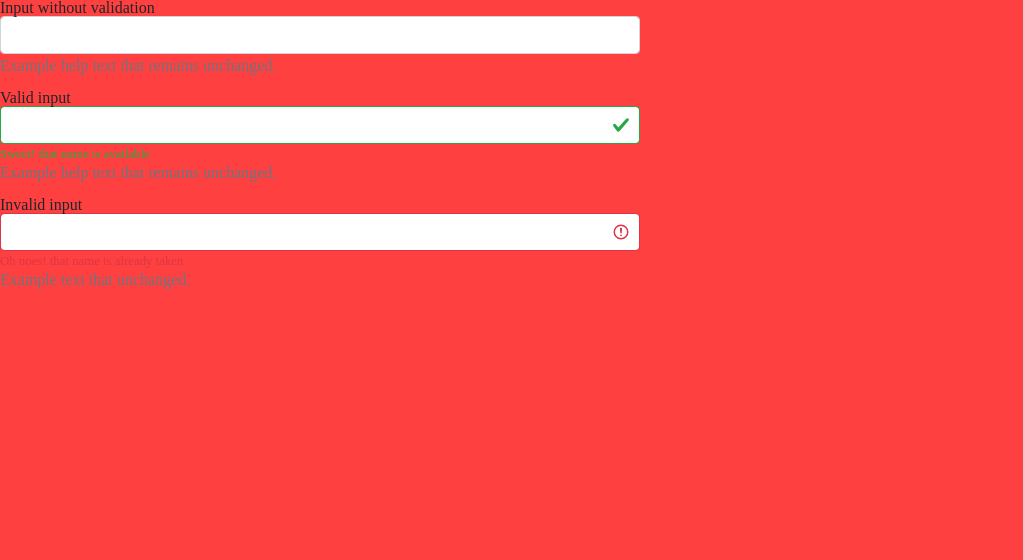
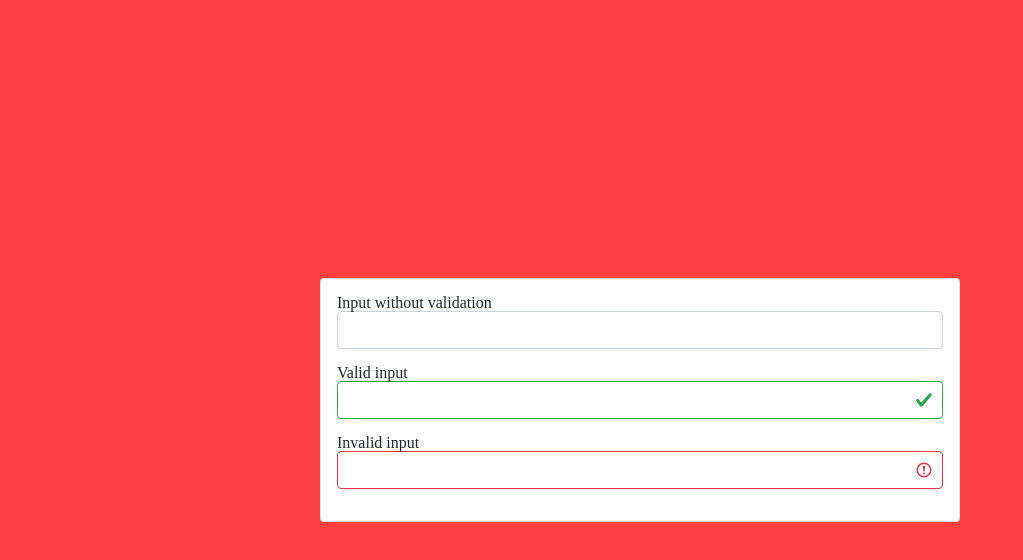
Before and after one commit to lourencovitor/learning-english, a React (Create React App) app: page / in a window 1280 px wide. Shown: the top 560 px of the page, without its empty margins (0-1023 px from the left). Built offline with nearby package versions, Linux system fonts and the light colour scheme.

Commit message:
create component of Card

```diff
--- /dev/null
+++ b/src/components/Card/index.jsx
@@ -0,0 +1,11 @@
+/* eslint-disable react/prop-types */
+import React from 'react';
+import {
+  Card,
+} from 'reactstrap';
+
+export default ({ children, className }) => (
+  <Card className={`${className} p-3`}>
+    {children}
+  </Card>
+);
--- a/src/pages/Auth/index.css
+++ b/src/pages/Auth/index.css
@@ -0,0 +1,8 @@
+
+.main{
+    width: 100%;
+    height: 100%;
+    display: flex;
+    justify-content: center;
+    align-items: center;
+}
--- a/src/pages/Auth/index.jsx
+++ b/src/pages/Auth/index.jsx
@@ -1,31 +1,29 @@
 import React from 'react';
 import {
-  Form, FormGroup, Label, Input, FormFeedback, FormText,
+  Form, FormGroup, Label, Input,
 } from 'reactstrap';
+import Card from '../../components/Card';
+import './index.css';
 
 const Auth = () => (
-  <>
-    <Form className="w-50">
+  <div className="main">
+    <Card className="w-50">
+      <Form>
         <FormGroup>
           <Label for="exampleEmail">Input without validation</Label>
           <Input />
-        <FormFeedback>You will not be able to see this</FormFeedback>
-        <FormText>Example help text that remains unchanged.</FormText>
         </FormGroup>
         <FormGroup>
           <Label for="exampleEmail">Valid input</Label>
           <Input valid />
-        <FormFeedback valid>Sweet! that name is available</FormFeedback>
-        <FormText>Example help text that remains unchanged.</FormText>
         </FormGroup>
         <FormGroup>
           <Label for="examplePassword">Invalid input</Label>
           <Input invalid />
-        <FormFeedback>Oh noes! that name is already taken</FormFeedback>
-        <FormText>Example  text that  unchanged.</FormText>
         </FormGroup>
       </Form>
-  </>
+    </Card>
+  </div>
 );
 
 export default Auth;
```
Also changed, not shown: .prettierrc.json. Lines whose indentation alone changed are shown as unchanged.
